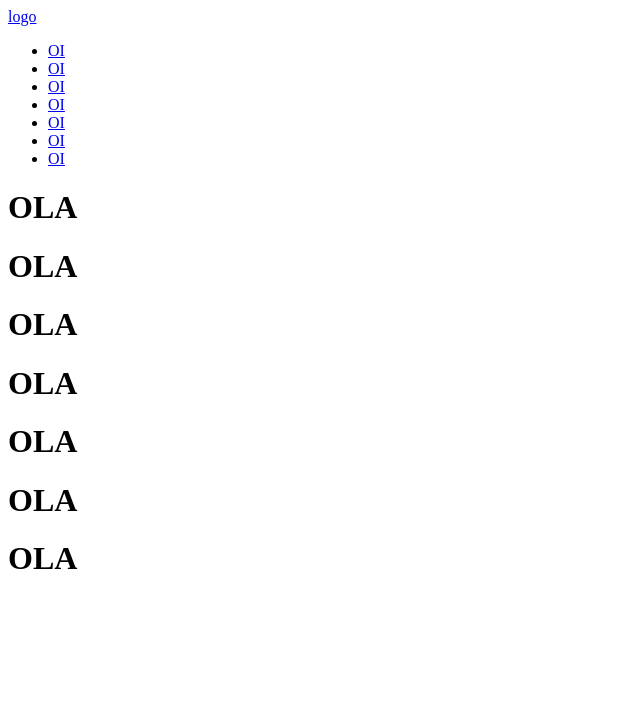
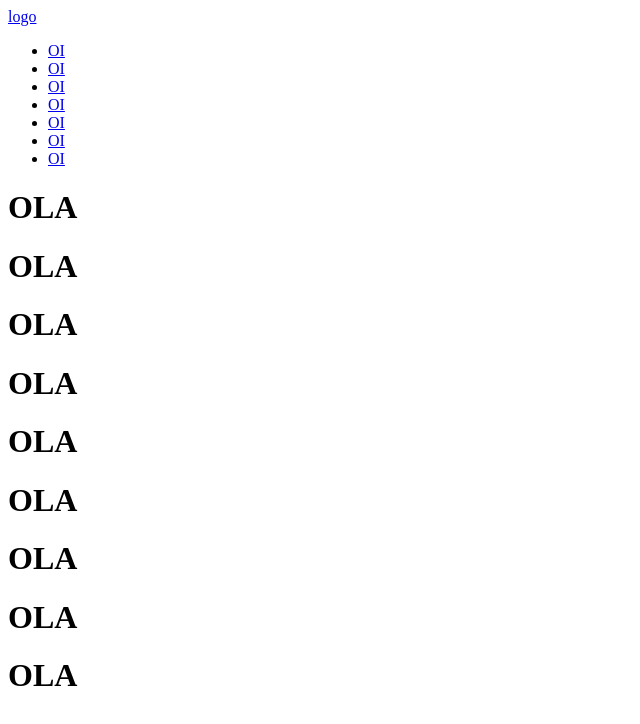
Before and after one commit to matheusFredericods/projeto-fernanda, a plain HTML site: page index.html in a window 1280 px wide. Shown: the whole page, without its empty margins (0-640 px from the left). Drawn offline with Linux system fonts and the light colour scheme.

Commit message:
quarto commit

```diff
--- a/index.html
+++ b/index.html
@@ -29,6 +29,9 @@
             <h1>OLA</h1>
             <h1>OLA</h1>
             <h1>OLA</h1>
+            <h1>OLA</h1>
+            <h1>OLA</h1>
+
         </div>
     </main>
 </body>
```
